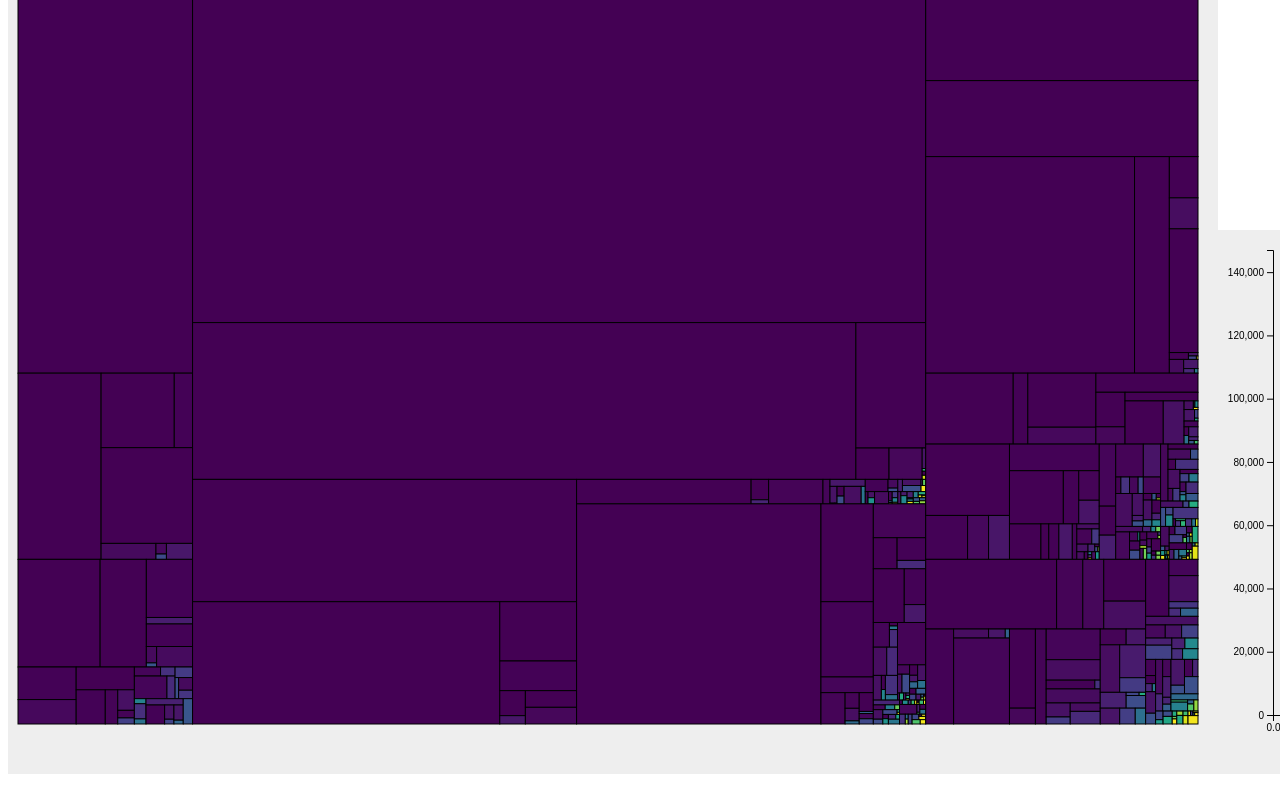
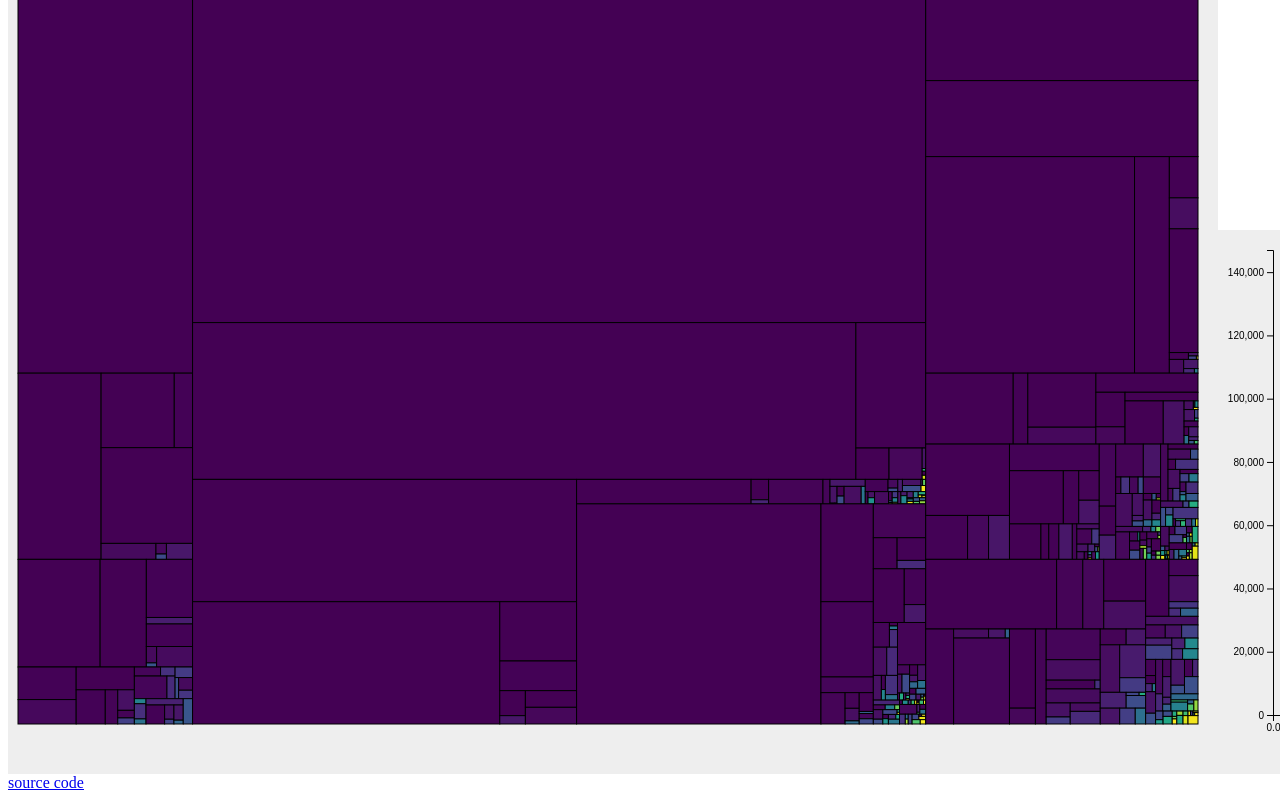
Before and after one commit to dwrensha/nicer-trees, a plain HTML site: page index.html in a window 1280 px wide. Shown: the part 354-1154 px from the top of the page. Drawn offline with nearby package versions, Linux system fonts and the light colour scheme.

Commit message:
add link to source code

```diff
--- a/index.html
+++ b/index.html
@@ -24,6 +24,9 @@
     <div id="bitcount-chart" style="height: 500; margin-left:5px">
     </div>
   </div>
+</div>
+<div>
+  <a href="https://github.com/dwrensha/nicer-trees">source code</a>
 </div>
 <script type="module">
   const entropyColorScale =  d3.scaleSequential(d3.interpolateViridis).domain([0,1]);
```
